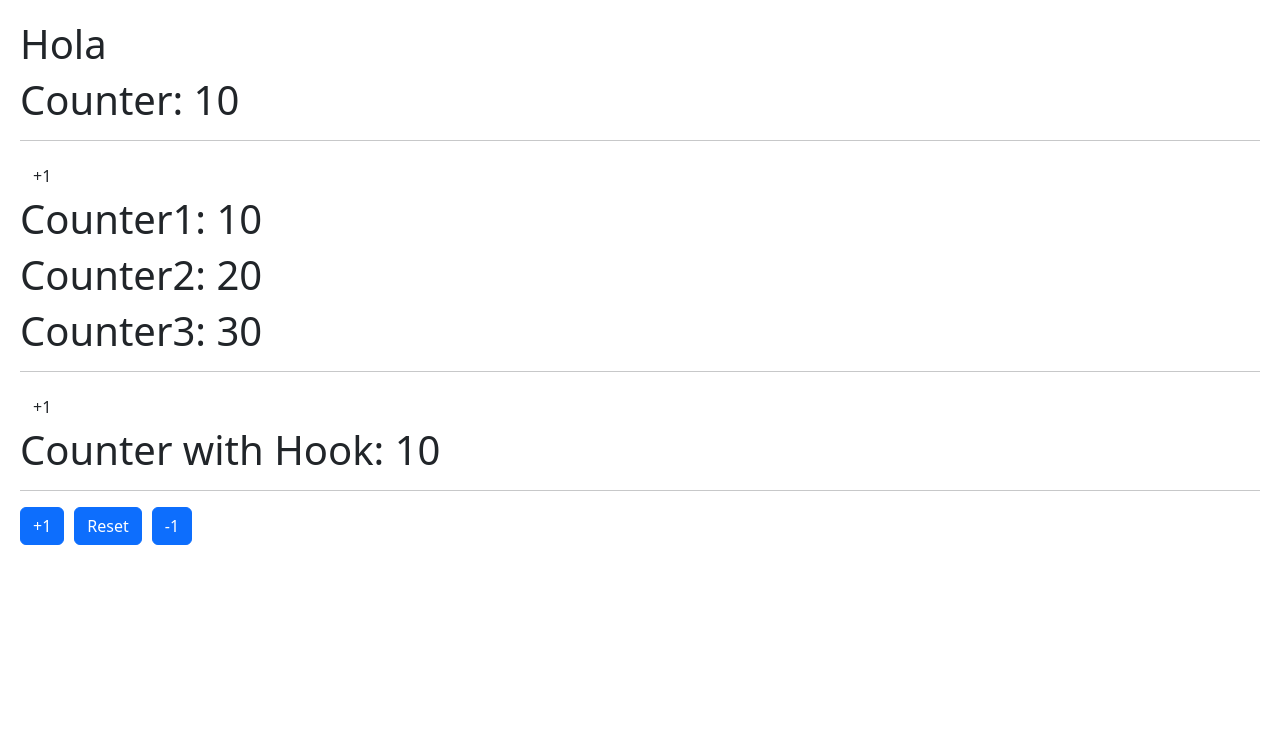
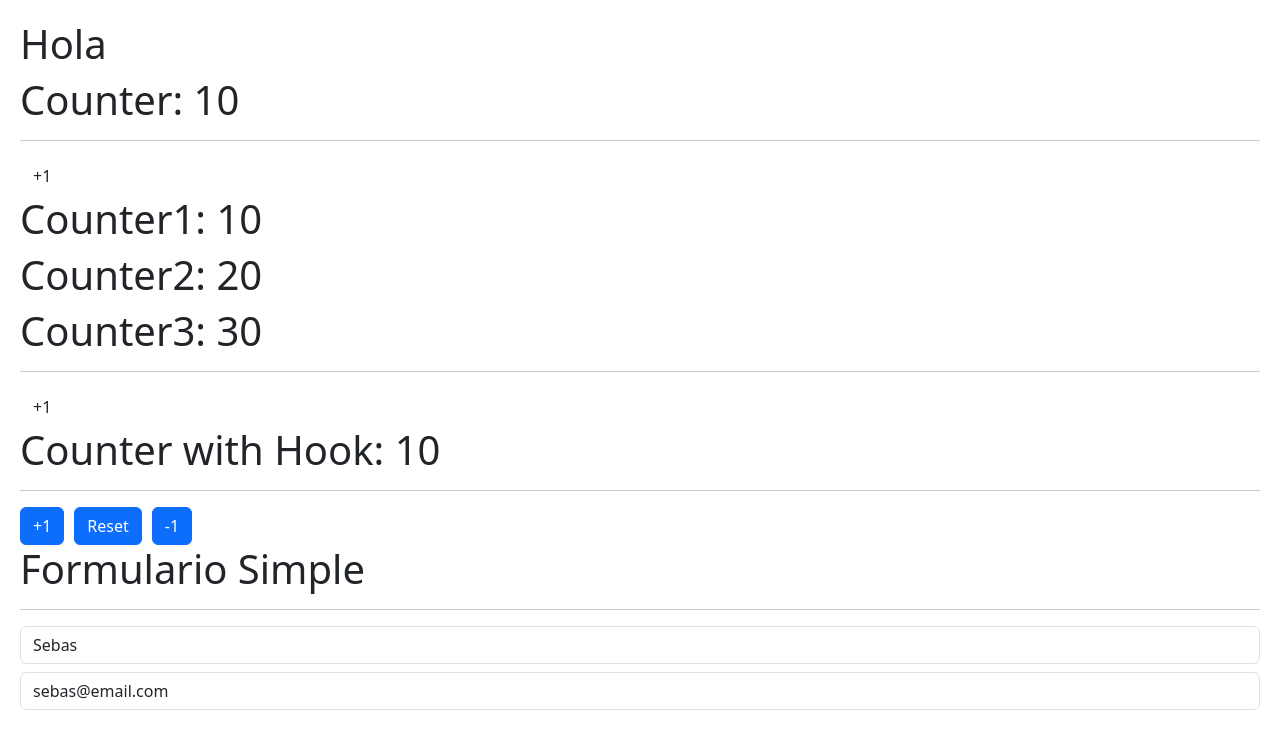
Before and after one commit to SebastianGit110/Curso-Udemy-React, a React (Vite) app in the folder 05-hook-app/: page / in a window 1280 px wide. Shown: the top 748 px of the page. Built offline with nearby package versions, Linux system fonts and the light colour scheme.

Commit message:
useEffect unMount

```diff
--- /dev/null
+++ b/05-hook-app/src/02-useEffect/Message.jsx
@@ -0,0 +1,38 @@
+import { useEffect, useState } from "react";
+
+export function Message() {
+  const [coords, setCoords] = useState({ x: 0, y: 0 });
+  // En la funcion onMouseMove yo estoy modificando el estado del componente Message por medio del evento que se crea cuando monto el componente pero si yo no elimino el evento por medio del return del useEffect el evento estaria activo y trataria de modificar el useState aun cuando yo desmonté el componente y esto seria un error (despues de react 18 ya no lo muestra pero es error) porque estaria modificando el state de un componente inexistente
+
+  useEffect(() => {
+    // console.log("Componente Mounted"); // Se ejecuta cuando el componente se muestra
+
+    // Se crea la funcion para pasarla por referencia a los eventos
+    const onMouseMove = ({ x, y }) => {
+      setCoords({ x, y });
+      console.log({ x, y }); // Si el componente se desmonta pero el evt no se elimina esto se sigue ejecutando
+    };
+
+    window.addEventListener("mousemove", onMouseMove); // Se envia event como primer argumento
+
+    /* window.addEventListener("mousemove", (event) => {
+      console.log(event.x, event.y);
+    }); // Este apunta a una referencia en memoria aparte */
+    // Si no elimino el listener cada que se cree el componente se va a crear uno nuevo y eso va a saturar la memoria
+    return () => {
+      //   console.log("Componente Unmounted"); // Se ejecuta cuando el componente se elimina
+
+        window.removeEventListener("mousemove", onMouseMove); // Aca si se elimina el listener porque esta en la misma direccion de memoria
+      /*window.removeEventListener("mousemove", (event) => {
+        console.log(event.x, event.y);
+      }); // Asi no va a eliminar el listener de arriba porque esta apuntando a una referencia en memoria distinta a la del listener creado, para eliminar un listener tiene que estar en la misma posicion de memoria por lo que es mejor crear la funcion como una const y asignarla */
+    };
+  }, []); // Si hay una dependencia y esta cambia react desmonta el componente anterior y vuelve a montar el nuevo
+
+  return (
+    <>
+      <h1>Usuario ya existe</h1>
+      <h3>{JSON.stringify(coords)}</h3>
+    </>
+  );
+}
--- /dev/null
+++ b/05-hook-app/src/02-useEffect/SimpleForm.jsx
@@ -0,0 +1,69 @@
+import { useEffect, useState } from "react";
+import { Message } from "./Message";
+
+export function SimpleForm() {
+  // React trabaja todo en una sola via, tiene getters pero no setters lo que lo hace mas rapido
+  // Cuando se hace un cambio en el state se redibuja el componente
+  // El useEffect es usado para disparar efectos secundarios, si no tiene dependencias como segundo argumento el useEffect se va a ejecutar cada que se redibuje el componente osea cada que cambie el estado y eso no se quiere.   Cuando se tiene como dependencias un array vacio [] solo se ejecuta al montar el componente, es decir, primero renderiza lo que esta en el return del componente y despues se ejecuta lo que esta en el useEffect, eso se puede ver mejor usando setTimeout
+  // Las dependencias son las razones por las cuales yo quiero que el useEffect se vuelva a disparar
+  // Es mejor tener un useEffect por cada efecto secundario que quiera llamar en vez de uno grande
+  // La parte del return del useEffect es el cleanUp o unMount y se usa cuando se quiere limpiar, cancelar observables, cancelar suscripcion o listener por si en el cuerpo se crea un listener despues se quita para que no siga consumiendo memoria
+
+  const [formState, setFormState] = useState({
+    username: "Sebas",
+    email: "sebas@email.com",
+  });
+
+  const { username, email } = formState;
+
+  const handleOnChange = ({ target }) => {
+    const { name, value } = target;
+
+    setFormState({ ...formState, [name]: value });
+    // Uso de las propiedades computadas de los objetos en javascript que dependiendo del name que es como el id del input es la propiedad en el objeto que va a cambiar asi no se tiene que escribir un onChange por cada input
+  };
+
+  useEffect(() => {
+    setTimeout(() => {
+      // console.log("useEffect called");
+    }, 3000);
+  }, []);
+  // No se recomienda tener un useEffect sin dependencias
+
+  useEffect(() => {
+    // console.log("formState changed");
+  }, [formState]); // Se ejecuta al menos una vez, cuando el componente se monta y cuando el formState cambia
+
+  useEffect(() => {
+    // console.log("email changed");
+  }, [email]);
+
+  return (
+    <>
+      <h1>Formulario Simple</h1>
+      <hr />
+
+      <input
+        type="text"
+        className="form-control"
+        placeholder="Username"
+        name="username"
+        value={username}
+        onChange={handleOnChange}
+        // Se envia el evento como primer argumento como si fuera (event) => handleOnChange(event)
+      ></input>
+
+      <input
+        type="email"
+        className="form-control mt-2"
+        placeholder="email@email.com"
+        name="email"
+        value={email}
+        onChange={handleOnChange}
+      ></input>
+
+      {username === "Sebas2" && <Message />}
+      {/* Es diferente a <Message className="hidden" /> porque ahi solo se estaria ocultando pero el componente aun existe */}
+    </>
+  );
+}
--- a/05-hook-app/src/main.jsx
+++ b/05-hook-app/src/main.jsx
@@ -4,12 +4,14 @@
 import "./index.css";
 import { CounterApp1, CounterApp2 } from "./01-useState/CounterApp.jsx";
 import { CounterWithCustomHook } from "./01-useState/CounterWithCustomHook.jsx";
+import { SimpleForm } from "./02-useEffect/SimpleForm.jsx";
 
 ReactDOM.createRoot(document.getElementById("root")).render(
-  <React.StrictMode>
+  <>
     <HooksApp />
     <CounterApp1 />
     <CounterApp2 />
     <CounterWithCustomHook />
-  </React.StrictMode>
+    <SimpleForm />
+  </>
 );
```
